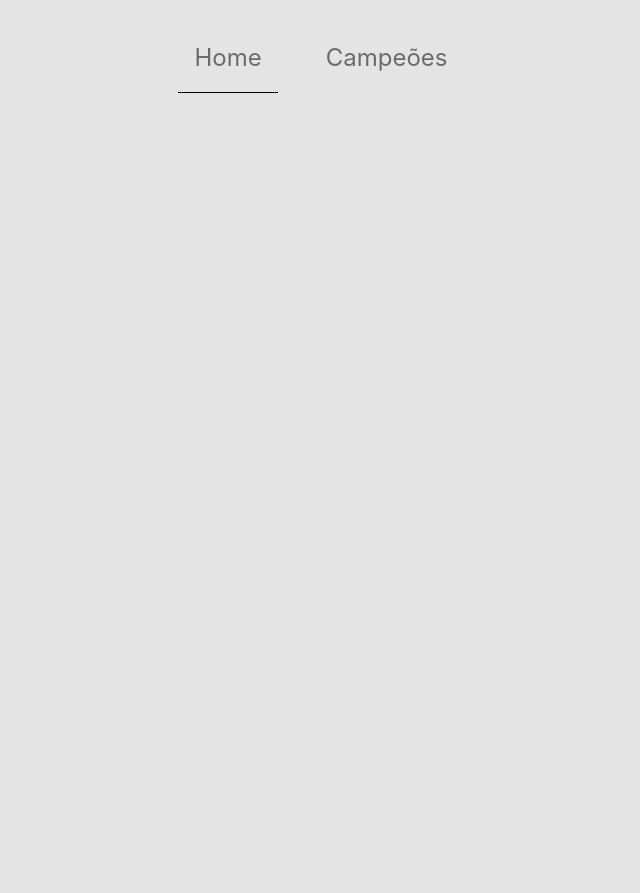
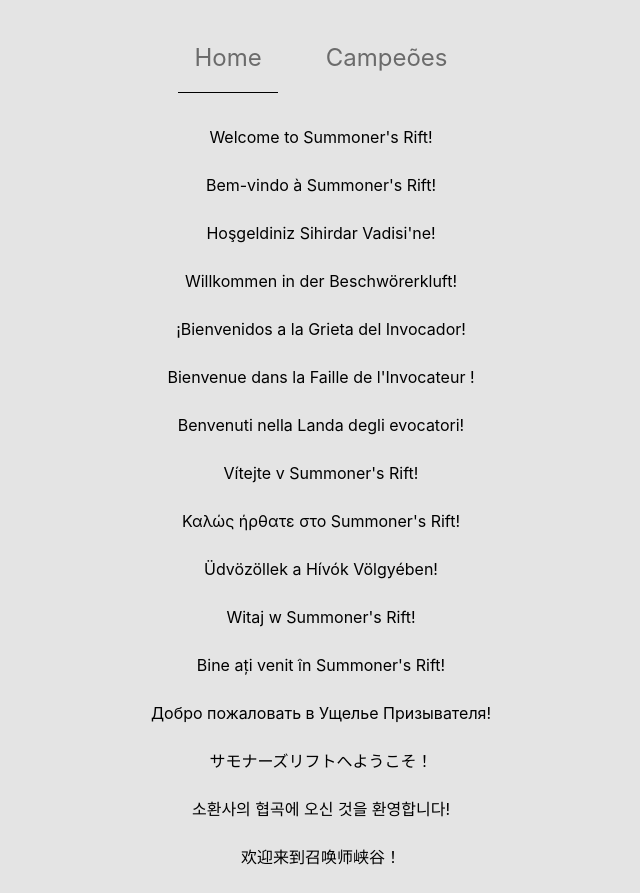
Before and after one commit to cpwaldow/league-of-legends-champions, a React (Vite) app: page / in a window 1280 px wide. Before the commit this address had no page. Shown: the whole page, without its empty margins (319-959 px from the left). Before the commit the page ends 800 px from the top, so only its background shows below. Built offline with nearby package versions, Linux system fonts and the light colour scheme.

Commit message:
criando rota para Home

```diff
--- a/src/App.tsx
+++ b/src/App.tsx
@@ -2,18 +2,24 @@
 import { Route, Routes } from 'react-router-dom';
 import ChampionList from './pages/ChampionList';
 import Header from './components/Header';
+import Home from './pages/Home';
 
 function App() {
   return (
     <>
       <Header />
+      <main>
         <Routes>
+          <Route path='/' element={<Home />} />
           <Route path='/champion-list' element={<ChampionList />} />
           <Route
             path='/champion-list/:id'
-          element={<p>página em construção</p>}
+            element={
+              <p style={{ textAlign: 'center' }}>página em construção</p>
+            }
           />
         </Routes>
+      </main>
     </>
   );
 }
--- /dev/null
+++ b/src/pages/Home/home.css
@@ -0,0 +1,7 @@
+.home__container {
+  text-align: center;
+}
+
+.home--welcome__text {
+  margin-bottom: 1.5rem;
+}
--- /dev/null
+++ b/src/pages/Home/index.tsx
@@ -0,0 +1,16 @@
+import { welcomeLanguages } from '../../utils/welcomeLanguages';
+import './home.css';
+
+const Home = () => {
+  return (
+    <section className='home__container'>
+      {welcomeLanguages.map((lang) => (
+        <p key={lang} className='home--welcome__text'>
+          {lang}
+        </p>
+      ))}
+    </section>
+  );
+};
+
+export default Home;
--- /dev/null
+++ b/src/utils/welcomeLanguages.ts
@@ -0,0 +1,18 @@
+export const welcomeLanguages: string[] = [
+  "Welcome to Summoner's Rift!",
+  "Bem-vindo à Summoner's Rift!",
+  "Hoşgeldiniz Sihirdar Vadisi'ne!",
+  'Willkommen in der Beschwörerkluft!',
+  '¡Bienvenidos a la Grieta del Invocador!',
+  "Bienvenue dans la Faille de l'Invocateur !",
+  'Benvenuti nella Landa degli evocatori!',
+  "Vítejte v Summoner's Rift!",
+  "Καλώς ήρθατε στο Summoner's Rift!",
+  'Üdvözöllek a Hívók Völgyében!',
+  "Witaj w Summoner's Rift!",
+  "Bine ați venit în Summoner's Rift!",
+  'Добро пожаловать в Ущелье Призывателя!',
+  'サモナーズリフトへようこそ！',
+  '소환사의 협곡에 오신 것을 환영합니다!',
+  '欢迎来到召唤师峡谷！',
+];
```
Lines whose indentation alone changed are shown as unchanged.
